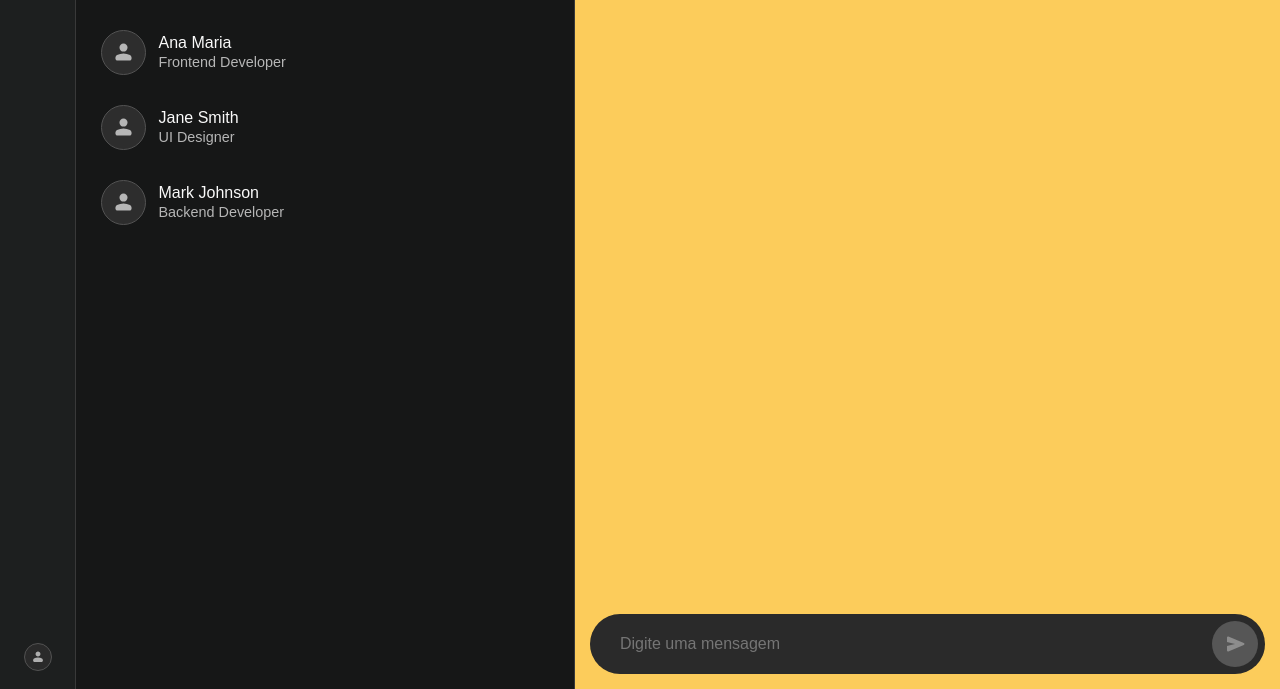
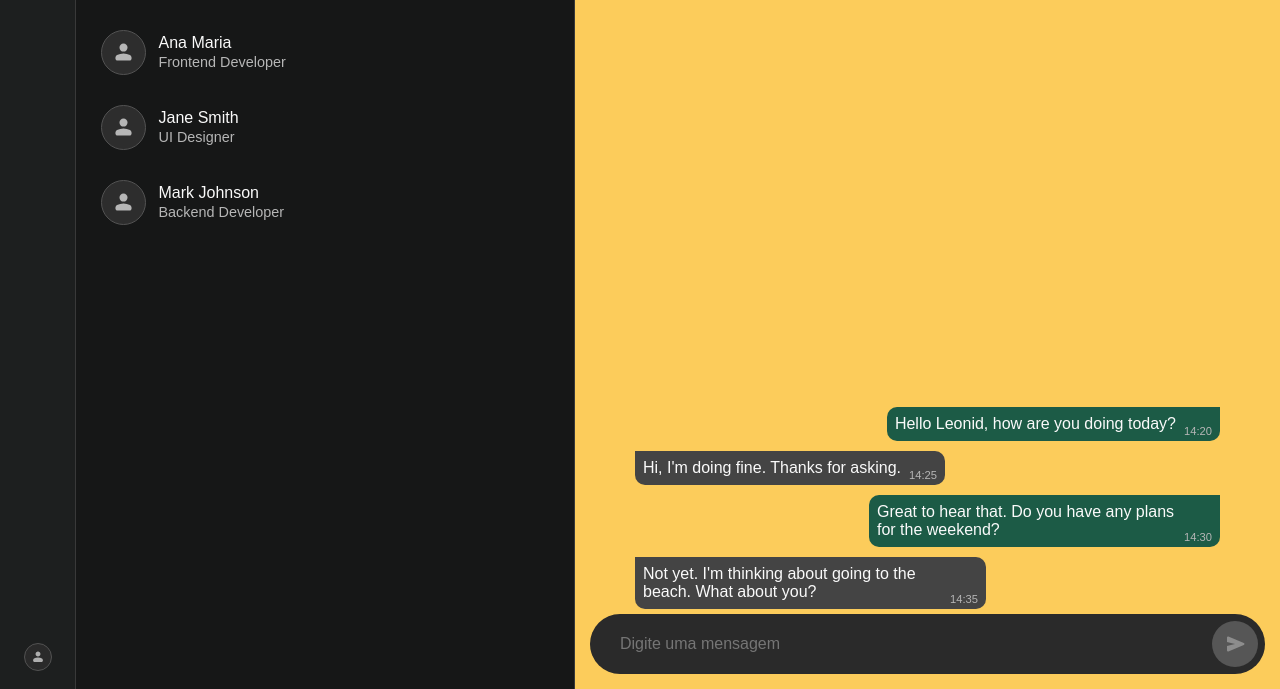
Before and after one commit to zNathan2303/frontend-senai_api-whatsapp, a plain HTML site: page index.html in a window 1280 px wide. Shown: the part 111-800 px from the top of the page. Drawn offline with Linux system fonts and the light colour scheme.

Commit message:
feat: estilização das mensagens

```diff
--- a/index.html
+++ b/index.html
@@ -80,7 +80,32 @@
                     <p class="descricao">Clique para mostrar os dados de contato</p>
                 </div>
             </div>
-            <div class="conversa"></div>
+            <div class="conversa">
+                <div class="area-mensagem">
+                    <div class="area-texto">
+                        <div class="mensagem">Not yet. I'm thinking about going to the beach. What about you?</div>
+                        <p class="horario">14:35</p>
+                    </div>
+                </div>
+                <div class="area-mensagem">
+                    <div class="area-texto minha-mensagem">
+                        <div class="mensagem">Great to hear that. Do you have any plans for the weekend?</div>
+                        <p class="horario">14:30</p>
+                    </div>
+                </div>
+                <div class="area-mensagem">
+                    <div class="area-texto">
+                        <div class="mensagem">Hi, I'm doing fine. Thanks for asking.</div>
+                        <p class="horario">14:25</p>
+                    </div>
+                </div>
+                <div class="area-mensagem">
+                    <div class="area-texto minha-mensagem">
+                        <div class="mensagem">Hello Leonid, how are you doing today?</div>
+                        <p class="horario">14:20</p>
+                    </div>
+                </div>
+            </div>
             <div class="area-digitacao">
                 <input type="text" placeholder="Digite uma mensagem">
                 <div class="botao-enviar">
--- a/style.css
+++ b/style.css
@@ -23,9 +23,10 @@ li {
 }
 
 body {
-    height: 100dvh;
+    height: 100vh;
     background-color: #161717;
     display: flex;
+    overflow: hidden;
 }
 
 nav {
@@ -185,6 +186,7 @@ h1 {
     display: flex;
     align-items: center;
     max-height: 70px;
+    min-height: 70px;
     flex-grow: 1;
     background-color: #161717;
 }
@@ -208,10 +210,6 @@ h1 {
 .conversa-contato .barra-superior .info-contato .descricao {
     font-size: 0.8rem;
     color: #B6B6B6;
-}
-
-.conversa-contato .conversa {
-    flex-grow: 1;
 }
 
 .conversa-contato .area-digitacao {
@@ -261,3 +259,42 @@ h1 {
 .conversa-contato .area-digitacao .botao-enviar svg.contem-texto {
     fill: black;
 }
+
+.conversa {
+    flex-grow: 1;
+    display: flex;
+    flex-direction: column-reverse;
+    overflow-y: auto;
+    padding: 0 60px;
+}
+
+.conversa .area-texto {
+    display: flex;
+    align-items: center;
+    max-width: 60%;
+    width: fit-content;
+    padding: 0 8px;
+    margin: 5px 0;
+    border-radius: 10px;
+    border-top-left-radius: 0;
+    background-color: #444444;
+}
+
+.conversa .area-texto.minha-mensagem {
+    justify-self: end;
+    border-radius: 10px;
+    border-top-right-radius: 0;
+    background-color: #1c5b46;
+}
+
+.conversa .mensagem {
+    padding: 8px 0;
+}
+
+.conversa .horario {
+    align-self: self-end;
+    font-size: 0.7rem;
+    color: #B6B6B6;
+    margin-left: 8px;
+    margin-bottom: 4px;
+}
```
